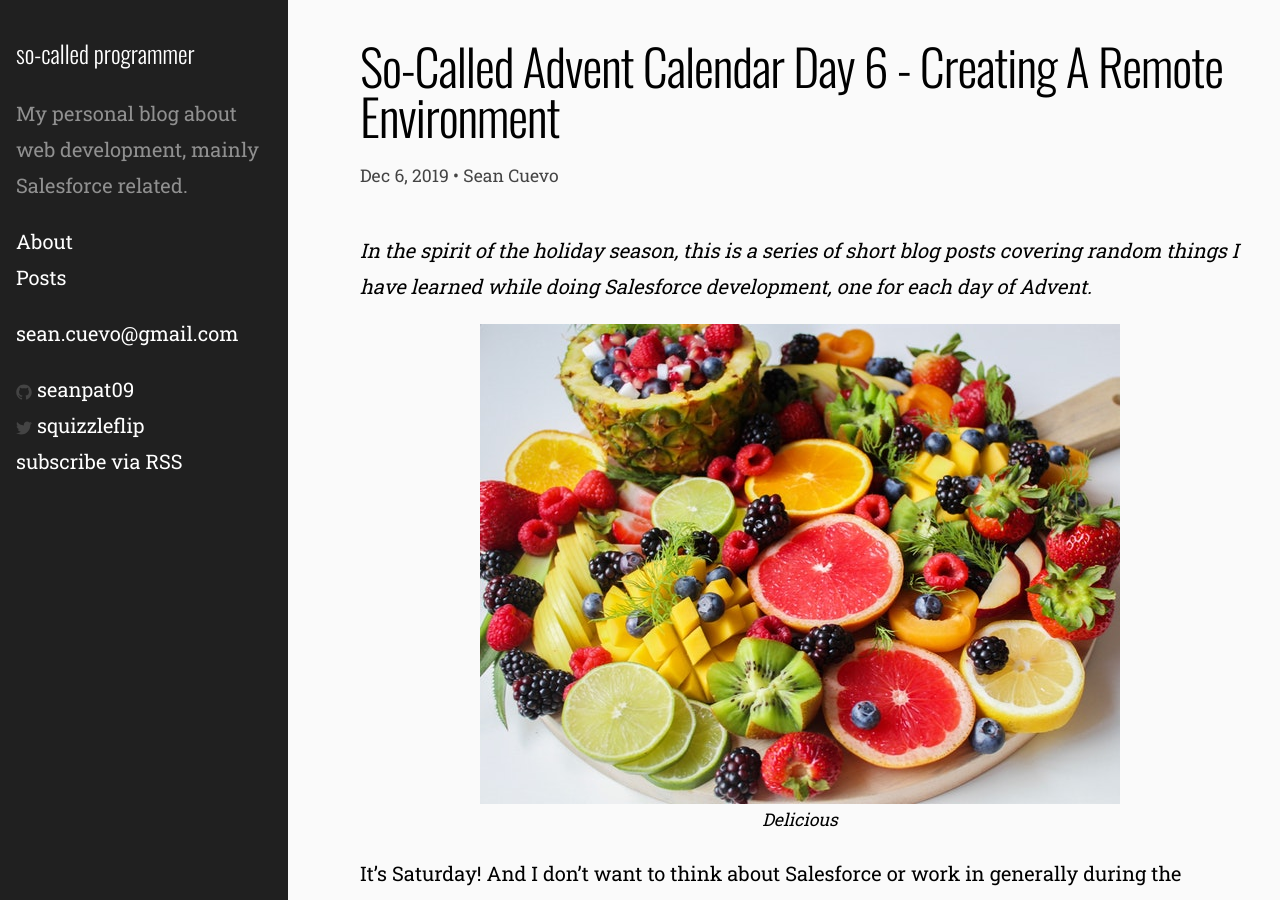
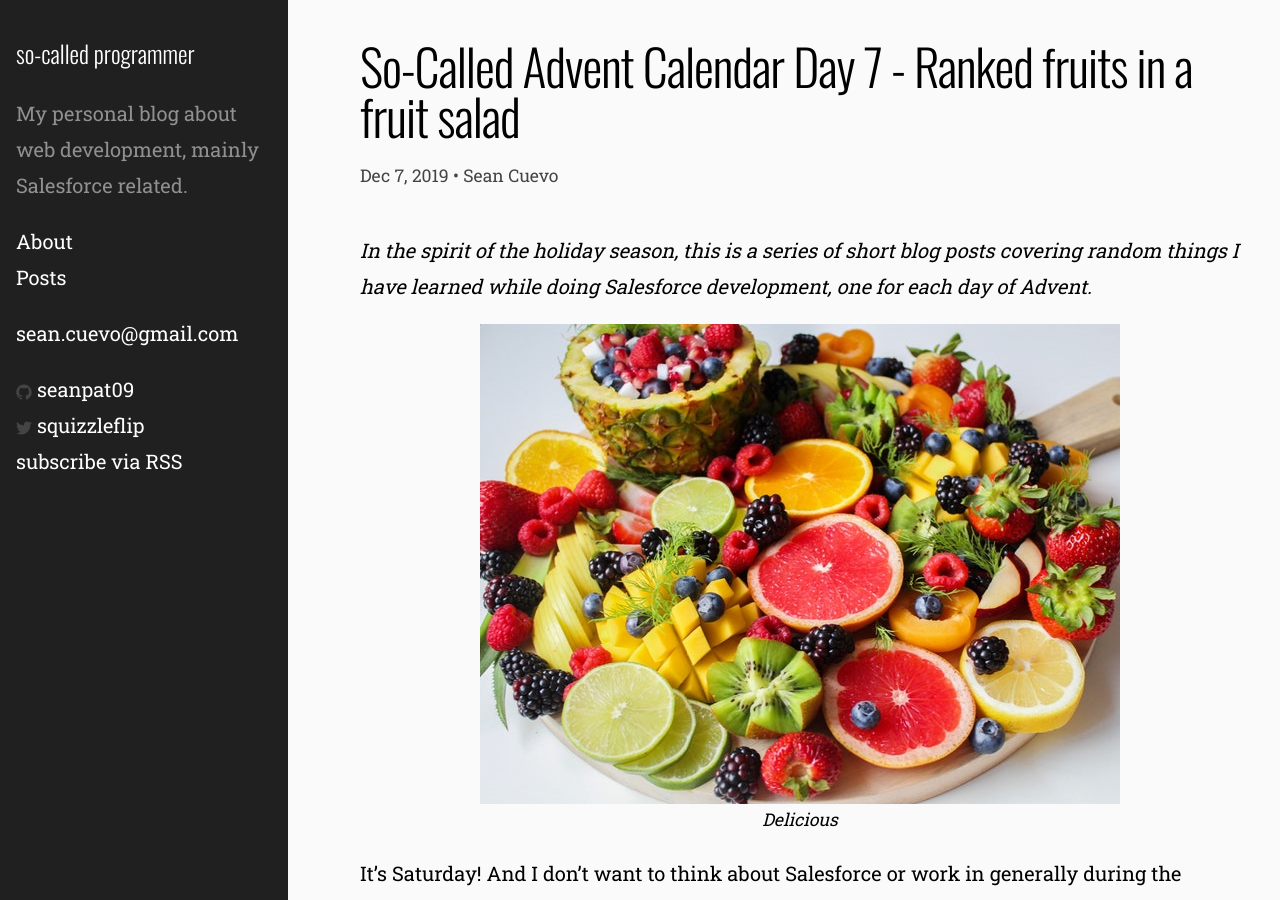
Before and after one commit to seanpat09/seanpat09.github.io, a Jekyll site: the page built from _posts/2019-12-07-advent-day7-fruit-salad.md, in a window 1280 px wide and 900 px high. Built offline with Jekyll 4.4.1, drawn with Linux system fonts in a browser that asks for light colours.

Commit message:
fixing title

```diff
--- a/_posts/2019-12-07-advent-day7-fruit-salad.md
+++ b/_posts/2019-12-07-advent-day7-fruit-salad.md
@@ -1,11 +1,13 @@
 ---
 layout: post
-title: So-Called Advent Calendar Day 6 - Creating A Remote Environment
-date: '2019-12-06-T00:00:00.000-07:00'
+title: So-Called Advent Calendar Day 7 - Ranked fruits in a fruit salad
+date: '2019-12-07-T00:00:00.000-07:00'
 author: Sean Cuevo
 description: We rank the fruits in a fruit salad
 tags:
-- remote work
+- fruit salad
+- work fun
+- lists
 ---
 
 *In the spirit of the holiday season, this is a series of short blog posts covering random things I have learned while doing Salesforce development, one for each day of Advent.*
```
